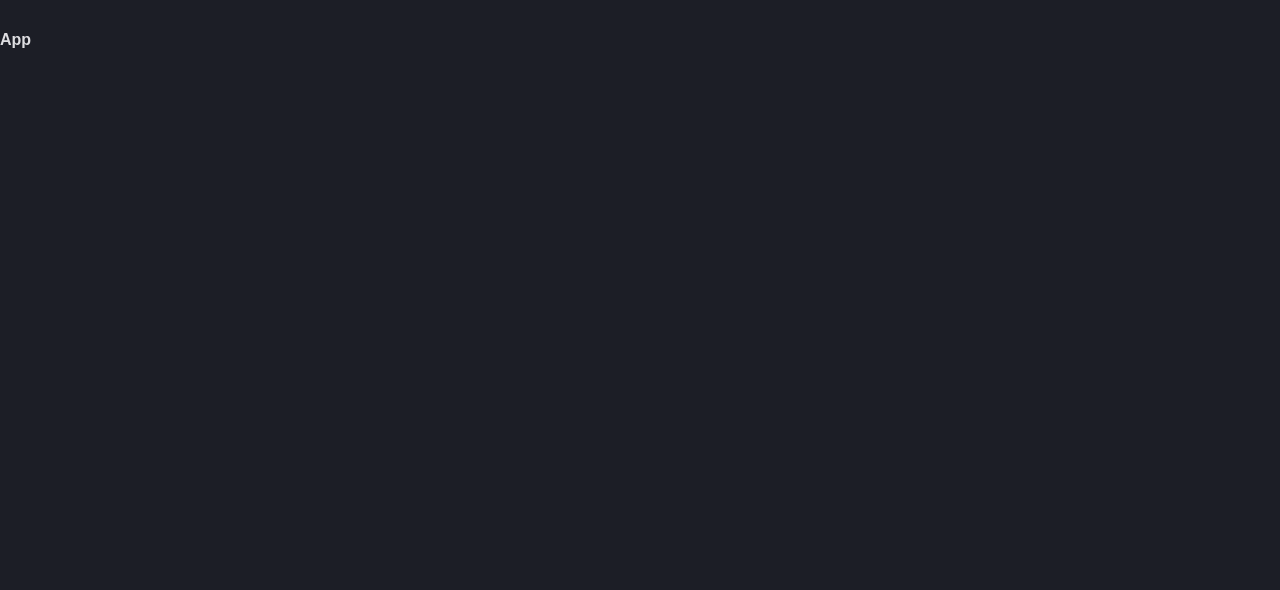
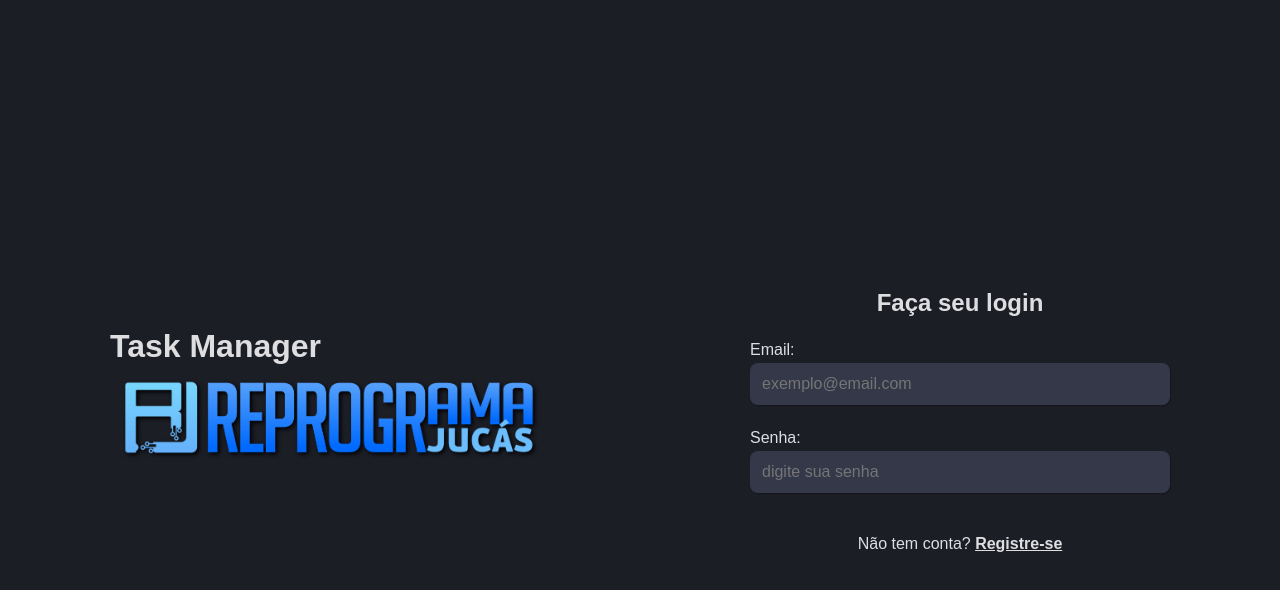
Before and after one commit to EmanuelQuintino/Task-Manager-WDC2, a React (Vite) app: page / in a window 1280 px wide. Shown: the top 590 px of the page. Built offline with nearby package versions, Linux system fonts and the light colour scheme.

Commit message:
add form login

```diff
--- a/package.json
+++ b/package.json
@@ -12,6 +12,7 @@
   "dependencies": {
     "react": "^19.0.0",
     "react-dom": "^19.0.0",
+    "react-hook-form": "^7.55.0",
     "react-router-dom": "^7.5.0",
     "styled-components": "^6.1.17"
   },
--- a/src/components/FormLogin/index.tsx
+++ b/src/components/FormLogin/index.tsx
@@ -1,8 +1,59 @@
+import { SubmitHandler, useForm } from "react-hook-form";
 import { Container } from "./style";
 
+type InputsTypes = {
+  email: string;
+  password: string;
+};
+
 export function FormLogin() {
+  const {
+    register,
+    handleSubmit,
+    formState: { errors },
+    reset,
+  } = useForm<InputsTypes>();
+
+  const onSubmit: SubmitHandler<InputsTypes> = async ({ email, password }) => {
+    console.log({ email, password });
+    reset();
+  };
+
   return (
     <Container>
+      <form onSubmit={handleSubmit(onSubmit)}>
+        <section>
+          <label>
+            Email:
+            <input
+              type="email"
+              placeholder="exemplo@email.com"
+              {...register("email", {
+                required: "Campo obrigatório",
+                pattern: {
+                  value: /^[A-Z0-9._%+-]+@[A-Z0-9.-]+\.[A-Z]{2,}$/i,
+                  message: "Endereço de e-mail inválido",
+                },
+              })}
+            />
+          </label>
+          <span className="inputError">{errors.email?.message}</span>
+        </section>
+
+        <section>
+          <label>
+            Senha:
+            <input
+              type="password"
+              placeholder="digite sua senha"
+              {...register("password", {
+                required: "Campo obrigatório",
+              })}
+            />
+          </label>
+          <span className="inputError">{errors.password?.message}</span>
+        </section>
+      </form>
     </Container>
   );
 }
--- a/src/pages/App/index.tsx
+++ b/src/pages/App/index.tsx
@@ -1,9 +1,22 @@
+import { Outlet } from "react-router-dom";
+import { Header } from "../../components/Header";
+import { SideBar } from "../../components/SideBar";
 import { Container } from "./style";
+import { Footer } from "../../components/Footer";
 
 export function App() {
   return (
     <Container>
-      <h1>App</h1>
+      <Header />
+
+      <article>
+        <section className="sideBar">
+          <SideBar />
+        </section>
+        <Outlet /> {/* main pages */}
+      </article>
+
+      <Footer />
     </Container>
   );
 }
--- a/src/pages/SignIn/index.tsx
+++ b/src/pages/SignIn/index.tsx
@@ -1,9 +1,35 @@
+import { Link, useNavigate } from "react-router-dom";
 import { Container } from "./style";
+import logoReprogramaJucas from "../../assets/logo-reprograma-jucas.png";
+import { FormLogin } from "../../components/FormLogin";
 
 export function SignIn() {
+  const navigate = useNavigate();
+
   return (
     <Container>
-      <h1>Sign In</h1>
+      <div className="signInLogo">
+        <div>
+          <h1>Task Manager</h1>
+
+          <Link to={""}>
+            <img src={logoReprogramaJucas} alt="" />
+          </Link>
+        </div>
+      </div>
+
+      <div className="signInForm">
+        <h2>Faça seu login</h2>
+
+        <FormLogin />
+
+        <div className="messageChangePage">
+          <span>Não tem conta? </span>
+          <button onClick={() => navigate("/sign-up")} disabled={false}>
+            Registre-se
+          </button>
+        </div>
+      </div>
     </Container>
   );
 }
--- a/src/routes/index.tsx
+++ b/src/routes/index.tsx
@@ -3,7 +3,7 @@ import { AppRouter } from "./app.routes";
 import { AuthRouter } from "./auth.routes";
 
 export function AppRoutes() {
-  const login = true;
+  const login = false;
   const routes = login ? <AppRouter /> : <AuthRouter />;
   return <BrowserRouter>{routes}</BrowserRouter>;
 }
```
Also changed, not shown: 1 other file (tests, documents, lock files or other folders).
